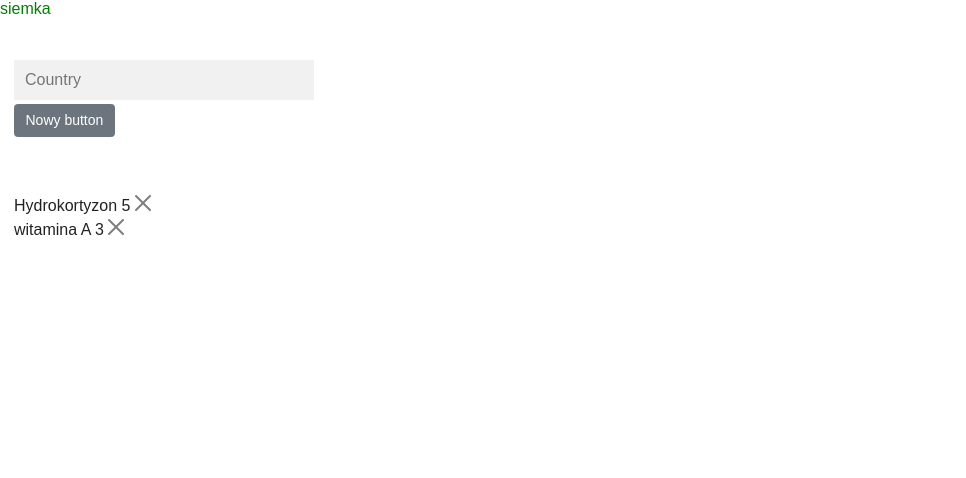
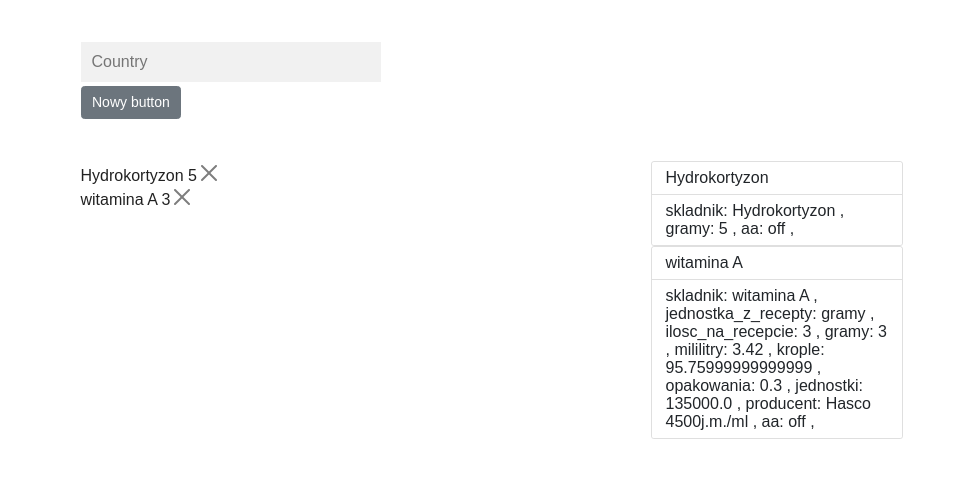
Before and after one commit to Pogodowo/witaminy, a Django app: page / in a window 1280 px wide. Shown: the top 478 px of the page, without its empty margins (0-966 px from the left). Run offline with Django 3.2, Linux system fonts and the light colour scheme; data comes from the database, SQL or seed files in the repository; both versions use the stored data as it was after the commit.

Commit message:
eighth commit

```diff
--- a/static/myjs.js
+++ b/static/myjs.js
@@ -13,6 +13,7 @@ const tabelaDocelowa=document.getElementById('tabela-docelowa')
 const deleteButtons=document.getElementsByClassName("btn-close")
 const inputBox=document.getElementById("myInput")
 const autocompleteButton=document.getElementById("submitButton")
+cardBox=document.getElementById('cards')
 
 console.log('close buttons', deleteButtons)
 
@@ -148,7 +149,7 @@ function updateTable(){
             console.log('elementyTabeli', response.tabela_zbiorcza)
 
             //let tabelaDocelowa=document.getElementById("tabela-docelowa");
-
+            cardBox.innerHTML=''
             elementyTabeli.map(item=>{
             console.log('itemTabeli',item.fields.skladnik);
             const div=document.createElement('div')
@@ -172,6 +173,34 @@ function updateTable(){
             div.appendChild(deleteButton);
             tabelaDocelowa.appendChild(div);
             //div.innerHTML+='<br>'
+            ///////////////dodawanie kart/////////////////
+      card=document.createElement('div')
+
+          card.setAttribute('class','card')
+          card.setAttribute('style','width: 18rem;')
+
+   var ul=document.createElement('ul')
+        ul.setAttribute('class','list-group list-group-flush')
+   var li=document.createElement('li')
+        li.setAttribute('class','list-group-item')
+        li.innerHTML=item.fields.skladnik
+        ul.appendChild(li)
+   var li2=document.createElement('li')
+       li2.setAttribute('class','list-group-item')
+        /////////wypisywanie atrybutów danego składnika/////
+        for (const [key, value] of Object.entries(item.fields)){ if ( value!=null && value!='0'){
+//                                                          const div=document.createElement('div')
+                  li2.innerHTML+=' '+key+': '
+                  li2.innerHTML+=value+' ,'
+//                                                          prowizorycznatabelaBox.appendChild(div)
+                                                    }}
+        ///////////////////////////////////////////////////
+
+        ul.appendChild(li2)
+        card.appendChild(ul)
+        cardBox.appendChild(card)
+
+            //////////////////////////////////////////////
 
 
             })
--- a/templates/home.html
+++ b/templates/home.html
@@ -1,15 +1,28 @@
 {% extends 'base.html' %}
 
 {% block content %}
-<div>
-<div class="red">siemka</div>
-<form autocomplete="off" class="mt-5 mx-3">
-  <div class="autocomplete" style="width:300px;">
-    <input id="myInput" type="text" name="myCountry" placeholder="Country">
-  </div>
+<div class="container">
+    <div class="row">
+        <div class="col">
+        <form autocomplete="off" class="mt-5">
+          <div class="autocomplete" style="width:300px;">
+            <input id="myInput" type="text" name="myCountry" placeholder="Country">
+          </div>
 
-</form>
-<button type="submit" class="btn btn-secondary mt-1 mx-3" id="submitButton" > Nowy button</button>
+        </form>
+        <button type="submit" class="btn btn-secondary mt-1 " id="submitButton" > Nowy button</button>
+            </div>
+    </div>
+    <div class="row">
+        <div class="col">
+         <div id="tabela-docelowa" class="mt-5"></div>
+        </div>
+
+        <div class="col">
+            <div id='cards' class="red mt-5">siemka</div>
+        </div>
+
+    </div>
 </div>
 
 <!--<div class="dropdown mt-5 mx-3" >-->
@@ -28,11 +41,10 @@
 <!--    <option value="4">Metronidazol</option>-->
 
 <!--  </select>-->
-   <div  data-bs-toggle="modal" data-bs-target="#exampleModal"></div>
-</div>
+
 <br><br><br>
 <!-- Button trigger modal -->
-<div id="tabela-docelowa" class="mx-3"></div>
+
 <br>
 <br>
 <!--modal-->
```
Also changed, not shown: db.sqlite3.
